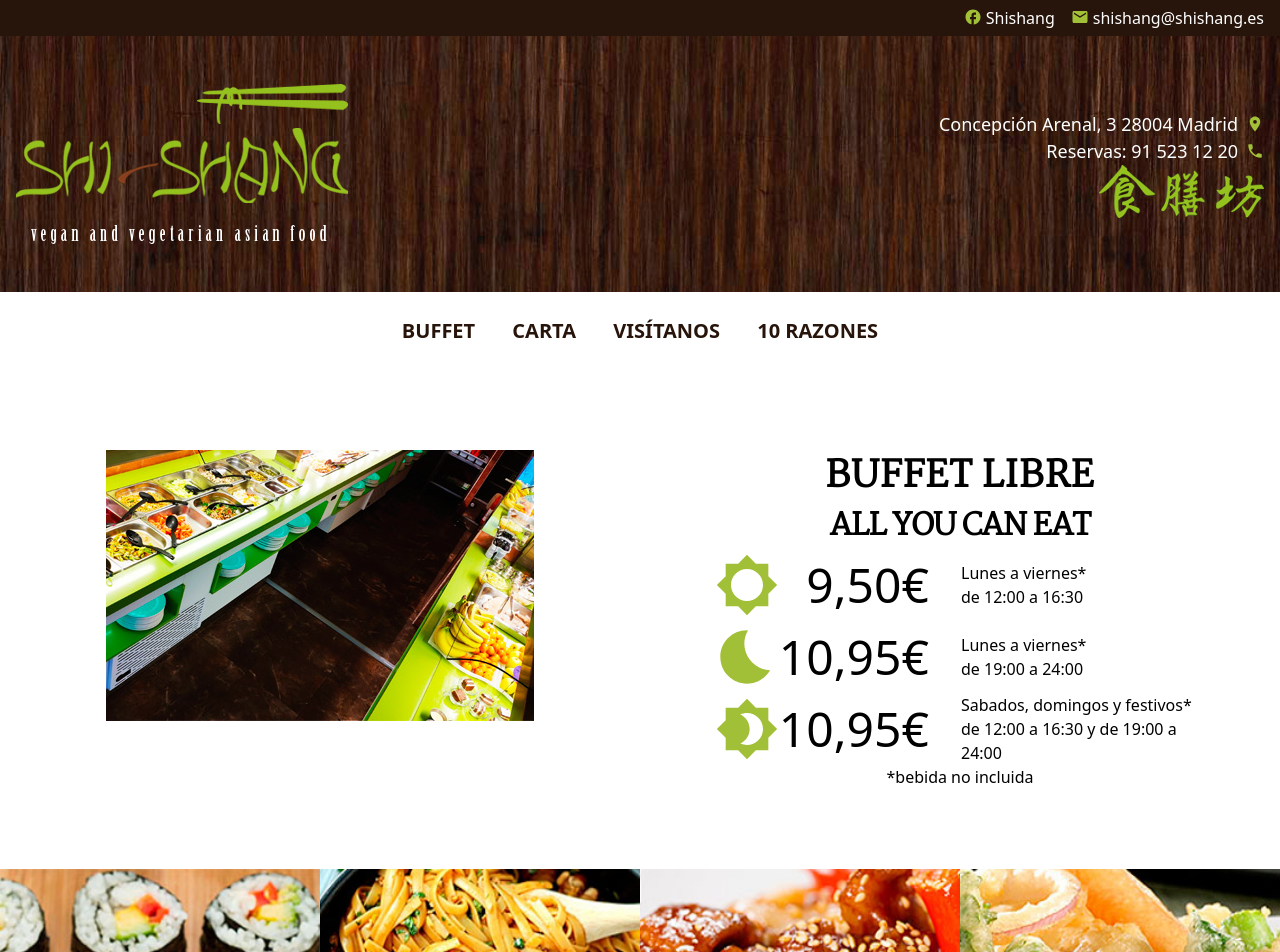
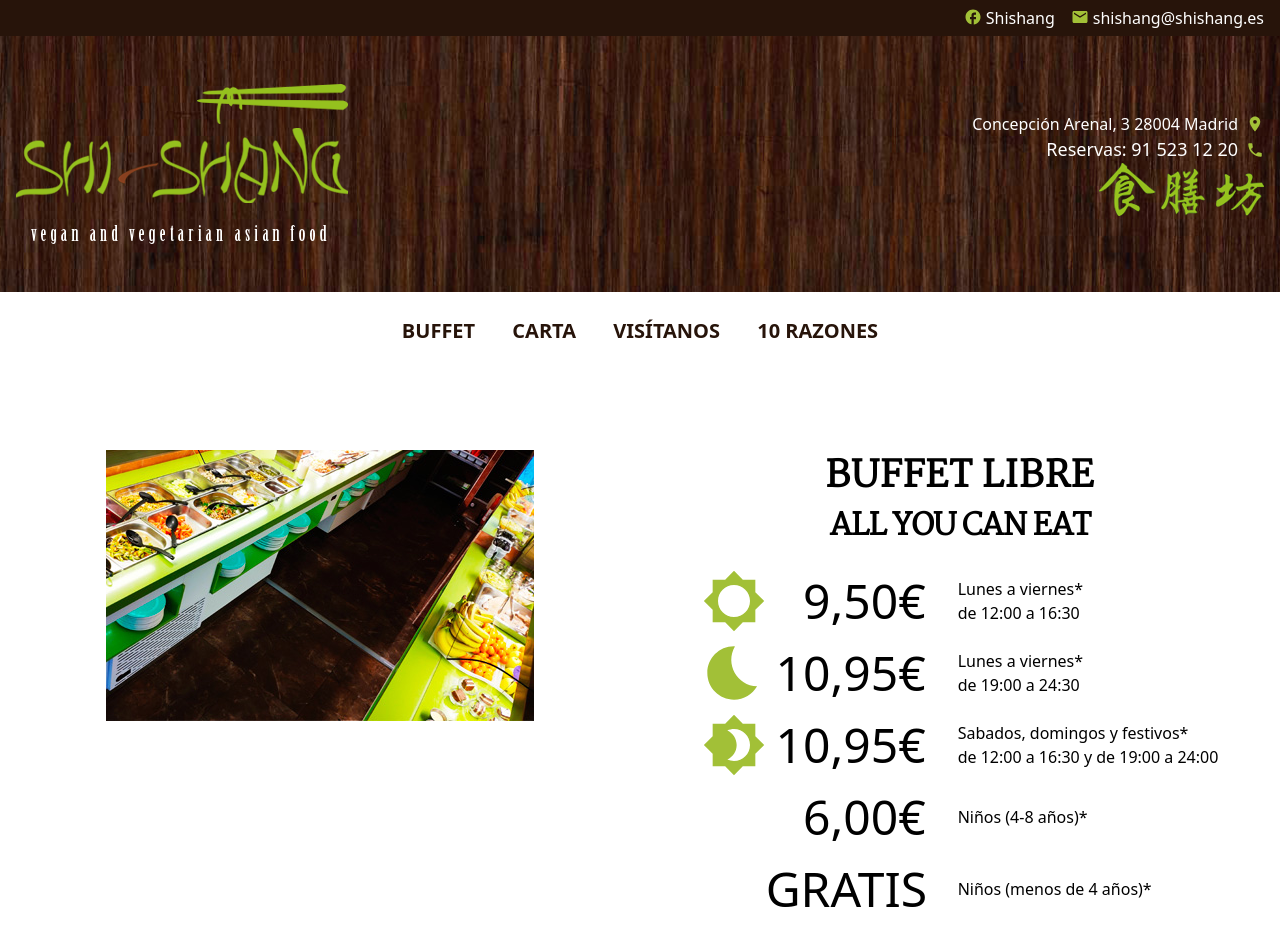
Before and after one commit to DaniGuardiola/shishang-web, a website: page src/index.html in a window 1280 px wide. Shown: the top 952 px of the page. Drawn offline with nearby package versions, Linux system fonts and the light colour scheme; files that its build step writes are made by us from their sources.

Commit message:
git commit die

```diff
--- a/src/index.html
+++ b/src/index.html
@@ -44,7 +44,7 @@
         <img class="mx-auto" src="resources/img/shishang.png" alt="Shishang, vegan and vegetarian asian food" />
         <div class="flex-grow"></div>
         <div class="mx-auto w-max-content md:w-auto">
-          <div class="flex items-center justify-end mt-10 md:mt-0">
+          <div class="flex items-center justify-end mt-10 text-sm md:mt-0 xs:text-base">
             <a class="hover:underline" href="https://goo.gl/maps/wm19ZFuygyp5cAPL8">Concepción Arenal, 3 28004
               Madrid</a>
             <!-- location icon -->
@@ -77,44 +77,69 @@
       <a class="hover:underline" href="#reasons">10 RAZONES</a>
     </nav>
   </header>
-  <section id="buffet" class="container mx-auto my-20 md:flex">
+  <section id="buffet" class="container py-8 mx-auto sm:py-20 lg:flex">
     <div class="flex-1">
-      <img class="px-6 mx-auto my-10 md:my-0" src="resources/img/buffet-libre.jpg" alt="" srcset="" />
+      <img class="mx-auto" src="resources/img/buffet-libre.jpg" alt="" srcset="" />
     </div>
-    <div class="flex flex-col flex-1 mx-auto text-center">
+    <div class="flex-1 pt-8 text-center lg:pt-0">
       <div class="font-martel">
         <p class="text-4xl font-bold tracking-wide">BUFFET LIBRE</p>
         <p class="text-3xl font-bold tracking-tight">ALL YOU CAN EAT</p>
       </div>
-      <div class="grid items-center mx-auto justify-items-end"
-        style="grid-template-columns: 80px 150px auto; width: 522px;">
+      <div class="flex pt-4">
+        <div class="flex-grow"></div>
+        <div class="px-4">
+          <div class="flex items-center mt-4 sm:mt-0">
             <!-- sun icon -->
-        <svg class="w-16 fill-current text-green" xmlns="http://www.w3.org/2000/svg" viewBox="0 0 24 24" fill="#fff">
+            <svg class="flex-shrink-0 w-0 fill-current sm:w-16 text-green" xmlns="http://www.w3.org/2000/svg"
+              viewBox="0 0 24 24" fill="#fff">
               <path d="M0 0h24v24H0z" fill="none" />
               <path
                 d="M20 15.31L23.31 12 20 8.69V4h-4.69L12 .69 8.69 4H4v4.69L.69 12 4 15.31V20h4.69L12 23.31 15.31 20H20v-4.69zM12 18c-3.31 0-6-2.69-6-6s2.69-6 6-6 6 2.69 6 6-2.69 6-6 6z" />
             </svg>
-        <p class="text-5xl">9,50€</p>
-        <p class="ml-8 text-left justify-self-start">Lunes a viernes*<br>de 12:00 a 16:30</p>
+            <p class="flex-shrink-0 w-32 text-4xl text-right sm:text-5xl sm:w-40">9,50€</p>
+            <p class="ml-4 text-left sm:ml-8">Lunes a viernes*<br>de 12:00 a 16:30</p>
+          </div>
+          <div class="flex items-center mt-4 sm:mt-0">
             <!-- moon icon -->
-        <svg class="w-16 fill-current text-green" xmlns="http://www.w3.org/2000/svg" viewBox="0 0 24 24" fill="#fff">
+            <svg class="flex-shrink-0 w-0 fill-current sm:w-16 text-green" xmlns="http://www.w3.org/2000/svg"
+              viewBox="0 0 24 24" fill="#fff">
               <path fill="none" d="M0 0h24v24H0z" />
               <path
                 d="M12.34 2.02C6.59 1.82 2 6.42 2 12c0 5.52 4.48 10 10 10 3.71 0 6.93-2.02 8.66-5.02-7.51-.25-12.09-8.43-8.32-14.96z" />
             </svg>
-        <p class="text-5xl">10,95€</p>
-        <p class="ml-8 text-left justify-self-start">Lunes a viernes*<br>de 19:00 a 24:00</p>
+            <p class="flex-shrink-0 w-32 text-4xl text-right sm:text-5xl sm:w-40">10,95€</p>
+            <p class="ml-4 text-left sm:ml-8">Lunes a viernes*<br>de 19:00 a 24:30</p>
+          </div>
+          <div class="flex items-center mt-4 sm:mt-0">
             <!-- sun & moon icon -->
-        <svg class="w-16 fill-current text-green" xmlns="http://www.w3.org/2000/svg" viewBox="0 0 24 24" fill="#fff">
+            <svg class="flex-shrink-0 w-0 fill-current sm:w-16 text-green" xmlns="http://www.w3.org/2000/svg"
+              viewBox="0 0 24 24" fill="#fff">
               <path d="M0 0h24v24H0z" fill="none" />
               <path
                 d="M20 8.69V4h-4.69L12 .69 8.69 4H4v4.69L.69 12 4 15.31V20h4.69L12 23.31 15.31 20H20v-4.69L23.31 12 20 8.69zM12 18c-.89 0-1.74-.2-2.5-.55C11.56 16.5 13 14.42 13 12s-1.44-4.5-3.5-5.45C10.26 6.2 11.11 6 12 6c3.31 0 6 2.69 6 6s-2.69 6-6 6z" />
             </svg>
-        <p class="text-5xl">10,95€</p>
-        <p class="ml-8 text-left justify-self-start">Sabados, domingos y festivos*<br>de 12:00 a 16:30 y de 19:00 a
-          24:00</p>
+            <p class="flex-shrink-0 w-32 text-4xl text-right sm:text-5xl sm:w-40">10,95€</p>
+            <p class="ml-4 text-left sm:ml-8">Sabados, domingos y festivos*<br>de 12:00 a 16:30 y de 19:00 a 24:00</p>
           </div>
-      <p>*bebida no incluida</p>
+          <div class="flex items-center mt-4 sm:mt-0">
+            <!-- moon icon -->
+            <!-- sun & moon icon -->
+            <div class="flex-shrink-0 w-0 sm:w-16"></div>
+            <p class="flex-shrink-0 w-32 text-4xl text-right sm:text-5xl sm:w-40">6,00€</p>
+            <p class="ml-4 text-left sm:ml-8">Niños (4-8 años)*</p>
+          </div>
+          <div class="flex items-center mt-4 sm:mt-0">
+            <!-- moon icon -->
+            <!-- sun & moon icon -->
+            <div class="flex-shrink-0 w-0 sm:w-16"></div>
+            <p class="flex-shrink-0 w-32 text-4xl text-right sm:text-5xl sm:w-40">GRATIS</p>
+            <p class="ml-4 text-left sm:ml-8">Niños (menos de 4 años)*</p>
+          </div>
+        </div>
+        <div class="flex-grow"></div>
+      </div>
+      <p class="mt-8">*bebida no incluida</p>
     </div>
   </section>
   <div class="container flex flex-wrap mx-auto">
--- a/tailwind.config.js
+++ b/tailwind.config.js
@@ -15,6 +15,9 @@
       },
       width: {
         'max-content': 'max-content'
+      },
+      screens: {
+        xs: '350px'
       }
     }
   }
```
Lines whose indentation alone changed are shown as unchanged.
